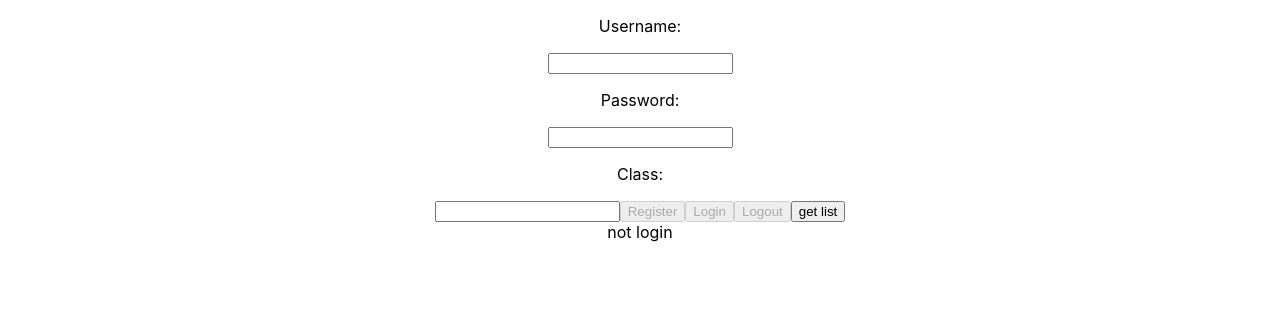
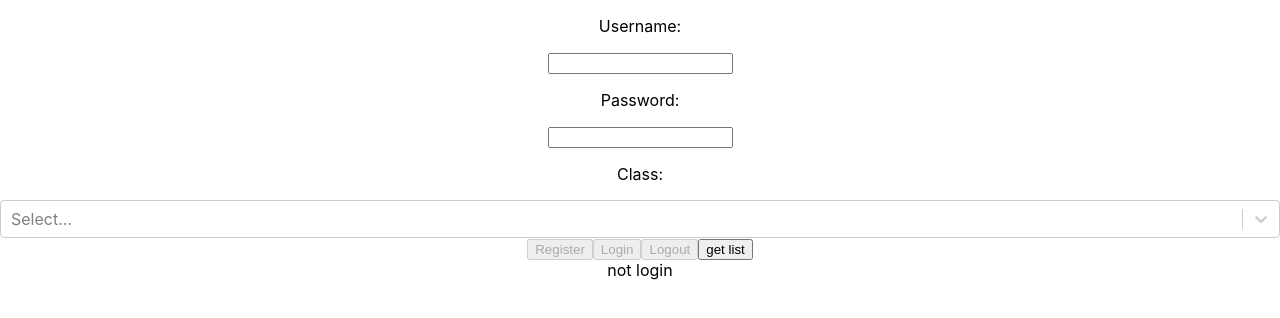
Before and after one commit to paying4529-zz/web-project, a React (Create React App) app in the folder frontend/: page / in a window 1280 px wide. Shown: the top 318 px of the page. Built offline with nearby package versions, Linux system fonts and the light colour scheme.

Commit message:
login logout select

```diff
--- a/frontend/src/App.js
+++ b/frontend/src/App.js
@@ -1,7 +1,7 @@
 import './App.css';
 import { clickToGet, newuser, userlogin } from './axios'
 import React, { useState } from 'react'
-
+import Select from "react-select"
 
 function App() {
   const [clicked, setClick] = useState(false)
@@ -11,6 +11,11 @@ function App() {
   const [username, setName] = useState("")
   const [password, setpwd] = useState("")
   const [userclass, setClass] = useState("")
+  const classoptions = [
+    { value: "general director", label: "general director"},
+    { value: "section manager", label: "section manager"},
+    { value: "group member", label: "group member"},
+  ]
   return (
     <div className="App">
       <p>Username: </p>
@@ -20,13 +25,18 @@ function App() {
       <input value={password}
             onChange={(e) => setpwd(e.target.value)}></input>
       <p>Class: </p>
-      <input value={userclass}
-            onChange={(e) => setClass(e.target.value)}></input>
+      {/* <input value={userclass}
+            onChange={(e) => setClass(e.target.value)}></input> */}
+      <Select value={userclass}
+              onChange={(e) => {
+                setClass(e)
+              }}
+              options={classoptions}/>
       <button onClick={async () => {
           setClick(true)
           const userinfo = { username: username,
                              password: password,
-                             userclass: userclass     }
+                             userclass: userclass.value     }
           let msg = await newuser(userinfo)
           setMsg(msg)
           if(msg.split(" ")[0] === 'new'){
--- a/package.json
+++ b/package.json
@@ -8,6 +8,7 @@
     "server": "cd backend && yarn server"
   },
   "dependencies": {
-    "axios": "^0.21.0"
+    "axios": "^0.21.0",
+    "react-select": "^3.1.1"
   }
 }
```
Also changed, not shown: 2 other files (tests, documents, lock files or other folders).
